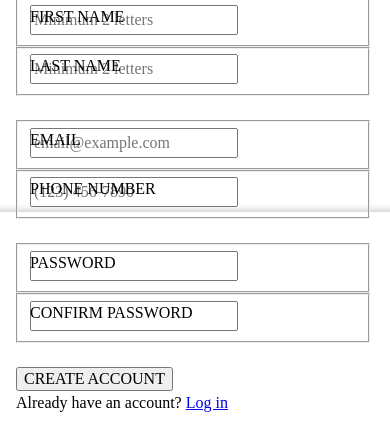
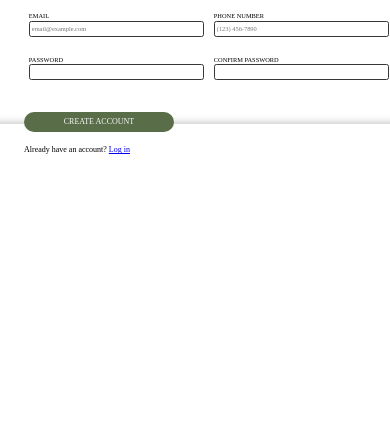
Before and after one commit to D1p20/Odin_Project_Sign-up_Form, a plain HTML site: page index.html in a window 390 px wide. Shown: the part 484-917 px from the top of the page. After the commit the page ends 844 px from the top, so only its background shows below. Drawn offline with Linux system fonts and the light colour scheme; a script that the page names is missing.

Commit message:
Add pusedo class to form input elements

```diff
--- a/main.css
+++ b/main.css
@@ -1,4 +1,10 @@
 /* custom logo font */
+
+:root {
+  --password-match: false;
+}
+
+
 @font-face {
     font-family: 'norseBold';
     src: url('Norse-Bold.otf') format('opentype');
@@ -49,6 +55,7 @@
   */
   #root, #__next {
     isolation: isolate;
+
   }
 
 
@@ -127,11 +134,13 @@ body{
   justify-content: center;
   font-size: 1.5rem;
   font-weight: bold;
-  padding: 0em 1em;
+  padding: 1em 3em;
+
 }
 
 #intro >p{
   max-width: 750px;
+  margin-top: 1rem;
 }
 
 #frm{
@@ -139,10 +148,8 @@ body{
   padding: 0em 1em;
   background-color: #FFFFFF;
   box-shadow: inset 0px -10px 10px -10px rgba(0, 0, 0, 0.3);
-}
+  padding: 1em 3em
 
-.form_row{
-  position: relative;
 }
 
 #frm div{
@@ -153,24 +160,91 @@ body{
 #frm h1{
   margin-bottom: 2rem;
 }
-#frm div label{
-  position: absolute;
 
-}
 
 #submit_from{
   height: 30%;
   background-color: #F9FAFB;
+  padding: 3rem;
 
 }
 
+
+/* form styles */
+.form_row{
+  max-width: 550px;
+  display: flex;
+  font-size: .8rem;
+}
+fieldset{
+  width: 50%;
+  border: none;
+}
+
+input{
+  width: 100%;
+  height:2rem;
+  box-sizing: border-box;
+  border: 1px solid #383737;
+  border-radius: 0.3rem;
+  -webkit-transition: 0.3s;
+  transition: 0.3s;
+  outline: none;
+}
+
+
+input:focus {
+  border-color:blue;
+  box-shadow: 0px 2px 5px rgba(0, 0, 0, 0.5);
+}
+
+input:invalid:not(:placeholder-shown) {
+  border-color:red;
+  box-shadow: unset;
+}
+
+
+
+
+input[type="submit"]{
+  width: 250px;
+  height: unset;
+  padding: 1em 2em;
+  background-color: #596D48;
+  color: #F9FAFB;
+  font: 1em;
+  border: none;
+  border-radius: 1.5em;
+  margin: 2em 0;
+  transition-duration: 0.4s;
+}
+
+input[type="submit"]:hover{
+  color: white;
+  background-color:#78a74f;
+}
+
+input[type="submit"]:active {
+  transform: translateY(4px);
+}
+
 /* Media Queries */
+@media screen and (max-width: 800px) {
+
+  html{
+    font-size: 10px;
+  }
+}
 @media screen and (max-width: 550px) {
 
+  html{
+    font-size: 8px;
+  }
 
  body{
   display: flex;
   flex-direction:column;
+  overflow:s;
 }
 
 #odin_logo_bg{
@@ -186,7 +260,31 @@ body{
   align-items: center;
 }
 #right{
+  display: flex;
+  flex-direction:column;
+  width: 100%;
+  height: 70%;
+}
 
+#intro{
   width: 100%;
+  height: 25%;
+}
+#frm{
+  width: 100%;
+  height: 35%;
+}
+#submit_from{
+  width: 100%;
+  position: absolute;
+  bottom: 1%;
+
+}
+
+input[type="submit"]{
+  width: 150px;
+  padding: .5em 1em;
+  font: 1em;
+  margin-bottom: 1.5em;
 }
 }
```
